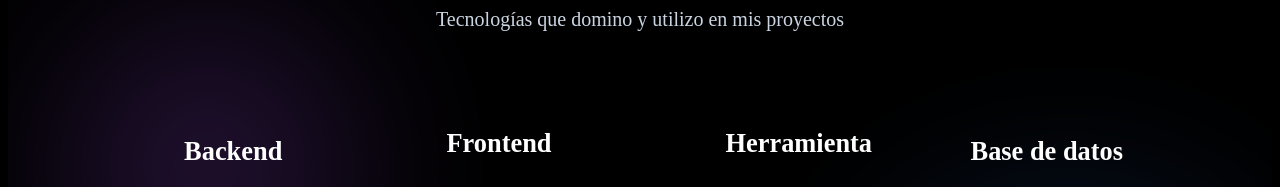
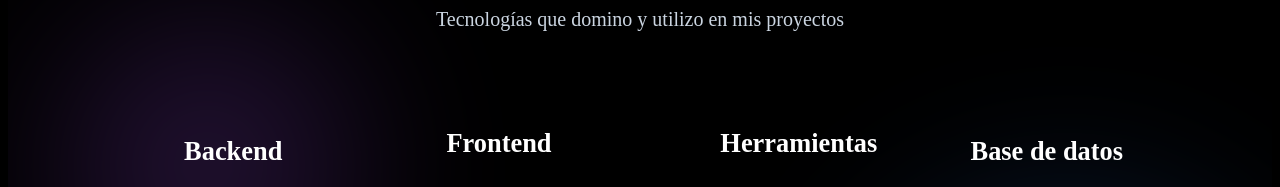
Before and after one commit to SergioAndresG/PORTAFOLIO-DEV, a Vue app in the folder portafolio/: page / in a window 1280 px wide. Shown: the part 1600-1787 px from the top of the page. Built offline with nearby package versions, Linux system fonts and the light colour scheme.

Commit message:
style(Stack-section.vue): Correción de ortografia

```diff
--- a/portafolio/src/components/Stack-section.vue
+++ b/portafolio/src/components/Stack-section.vue
@@ -199,7 +199,7 @@ onMounted(() => {
 
       <!-- TOOLS -->
       <div class="tech-category">
-        <h3 class="tech-title">Herramienta</h3>
+        <h3 class="tech-title">Herramientas</h3>
         <div class="tech-grid tech-grid-horizontal">
           <div
             v-for="(tech, index) in techs.filter(t => t.category === 'Tools')"
```
